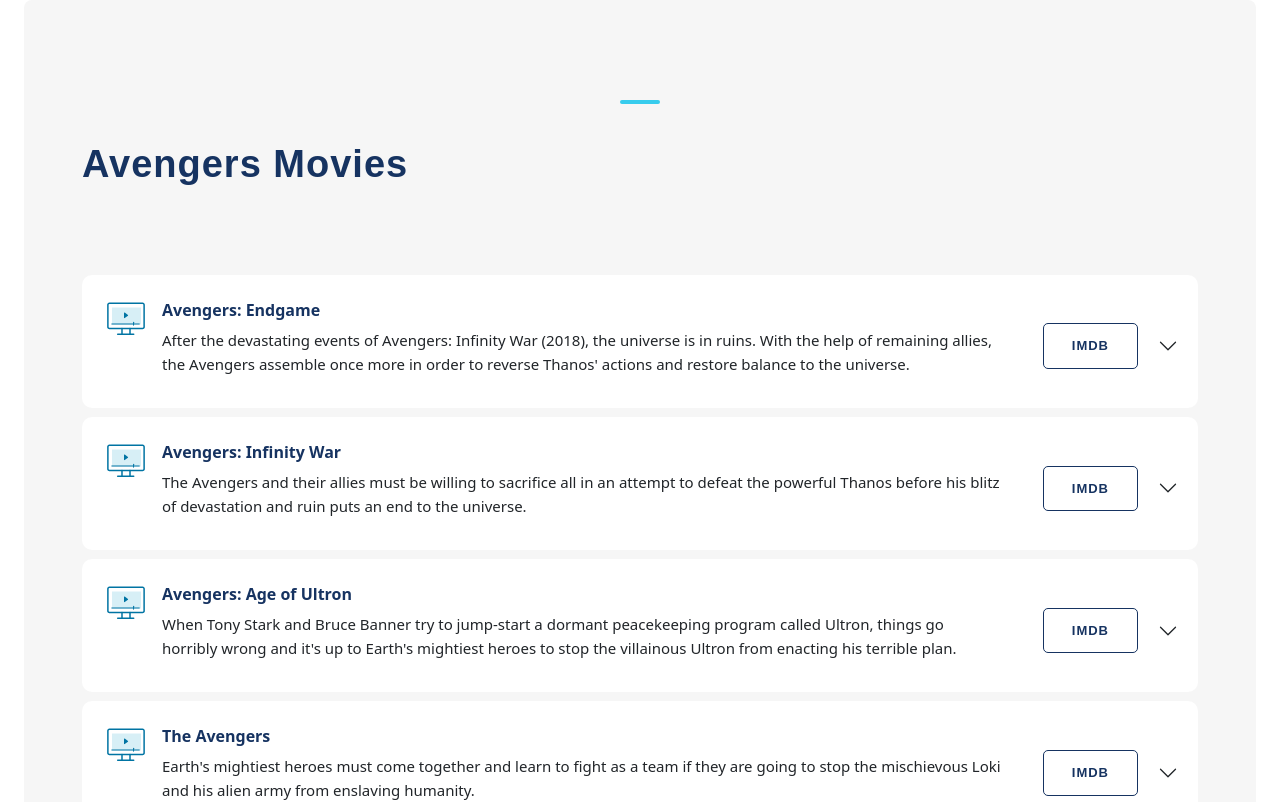
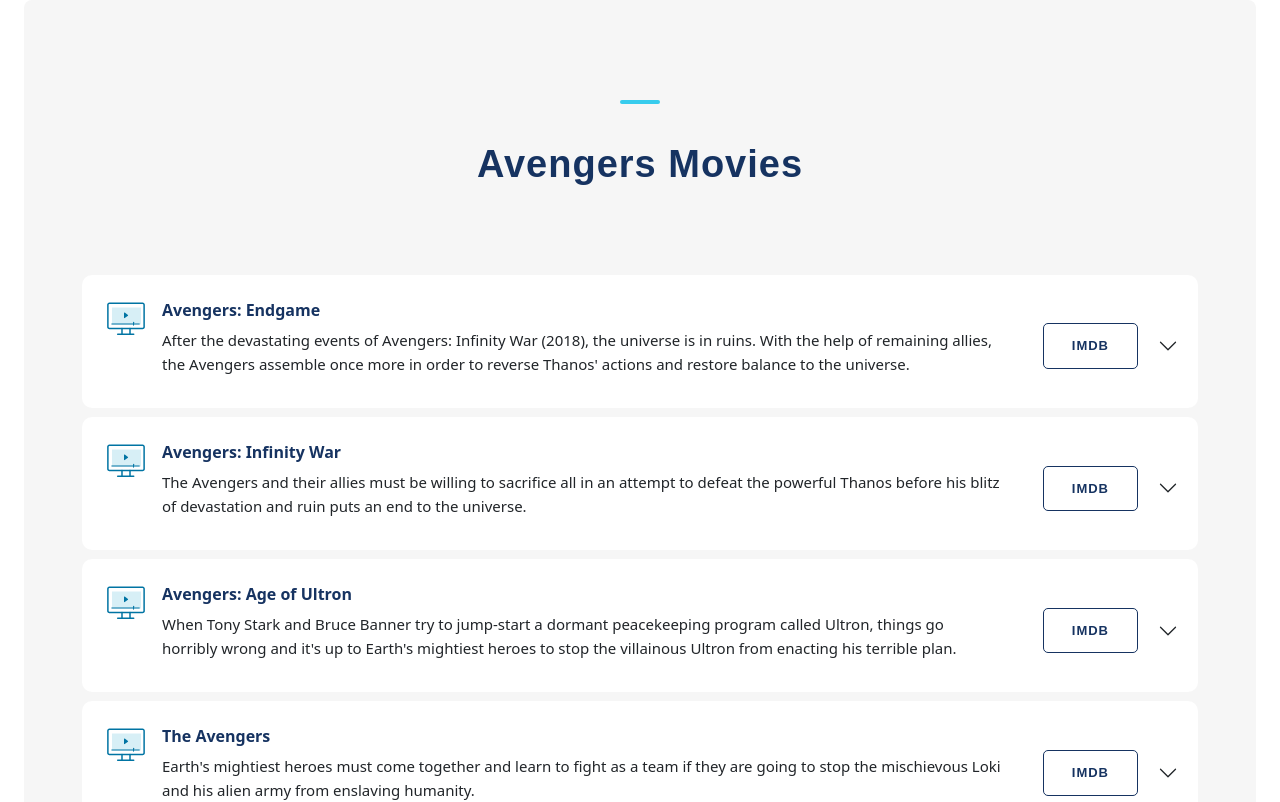
Before and after one commit to josepdominguez/theavengers, a React (Create React App) app: page / in a window 1280 px wide. Shown: the top 802 px of the page. Built offline with nearby package versions, Linux system fonts and the light colour scheme.

Commit message:
Renaming some components pt3

```diff
--- a/src/App.js
+++ b/src/App.js
@@ -1,8 +1,8 @@
 import React from 'react'
 import 'bootstrap/dist/css/bootstrap.min.css'
 import { Container } from 'react-bootstrap'
-import MovieList from './components/MovieList'
-import MovieSources from './components/MovieSources'
+import MovieList from './components/MovieList/index'
+import MovieSources from './components/MovieSources/'
 import listOfMovies from './json/movies.json'
 import listOfSources from './json/movie_sources.json'
 
--- a/src/index.scss
+++ b/src/index.scss
@@ -33,6 +33,7 @@
 /** TEXT */
 h2 {
   &.section-title {
+    text-align: center;
     font-weight: 600 !important;
     font-family: sans-serif;
     letter-spacing: 1px;
```
Also changed, not shown: 1 other file (tests, documents, lock files or other folders).
